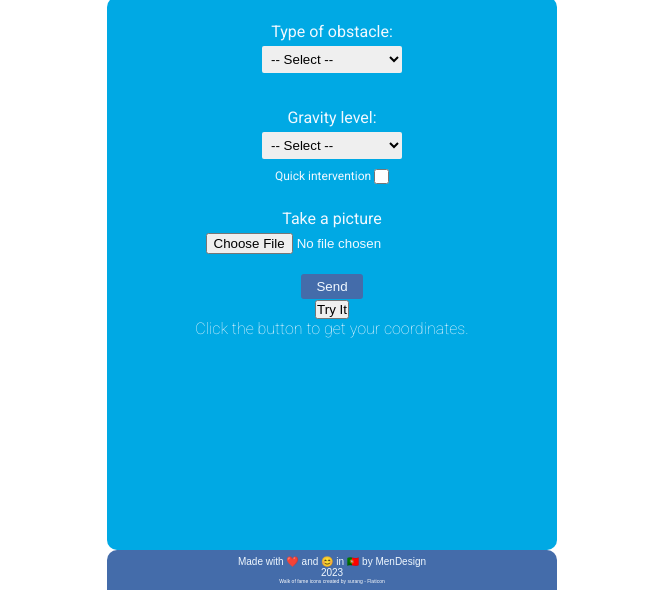
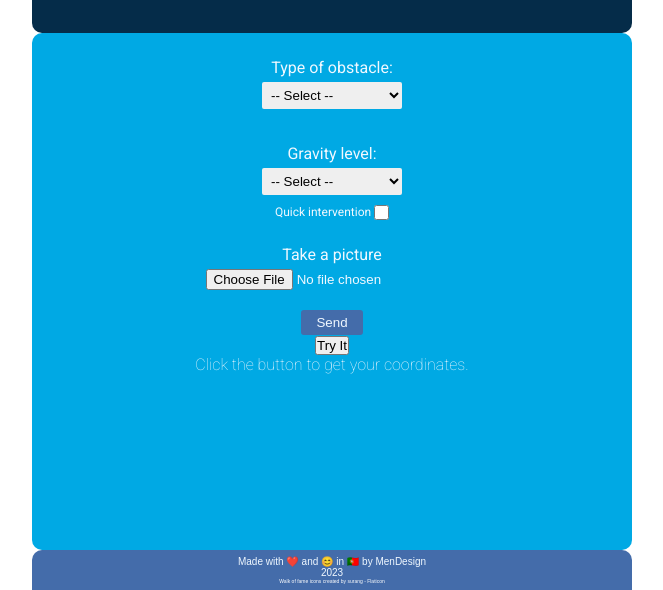
Before and after one commit to rodimendes/love2walk, a plain HTML site: page index.html in a window 1280 px wide. Shown: the part 210-800 px from the top of the page, without its empty margins (308-971 px from the left). Drawn offline with Linux system fonts and the light colour scheme.

Commit message:
fixing display width

```diff
--- a/css/style.scss
+++ b/css/style.scss
@@ -132,9 +132,9 @@ input {
   }
 }
 
-@media (min-width: 450px) {
+@media (min-width: 600px) {
   body {
-    width: 450px;
+    width: 600px;
     margin: 0 auto;
   }
 }
```
Also changed, not shown: css/style.css.
